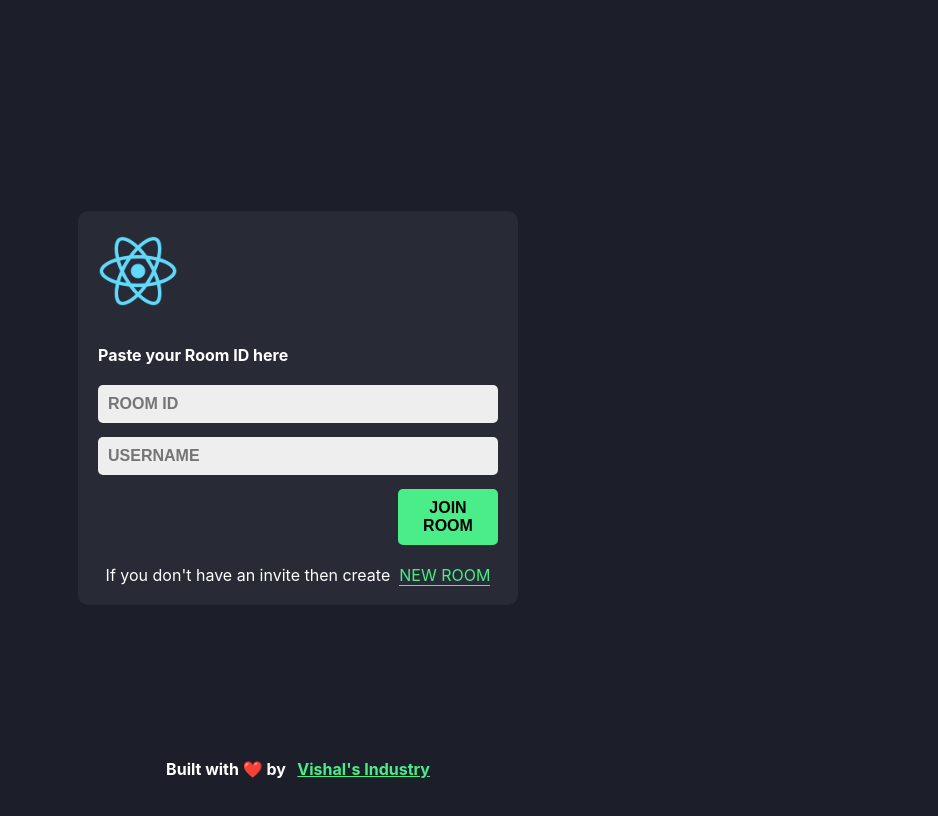
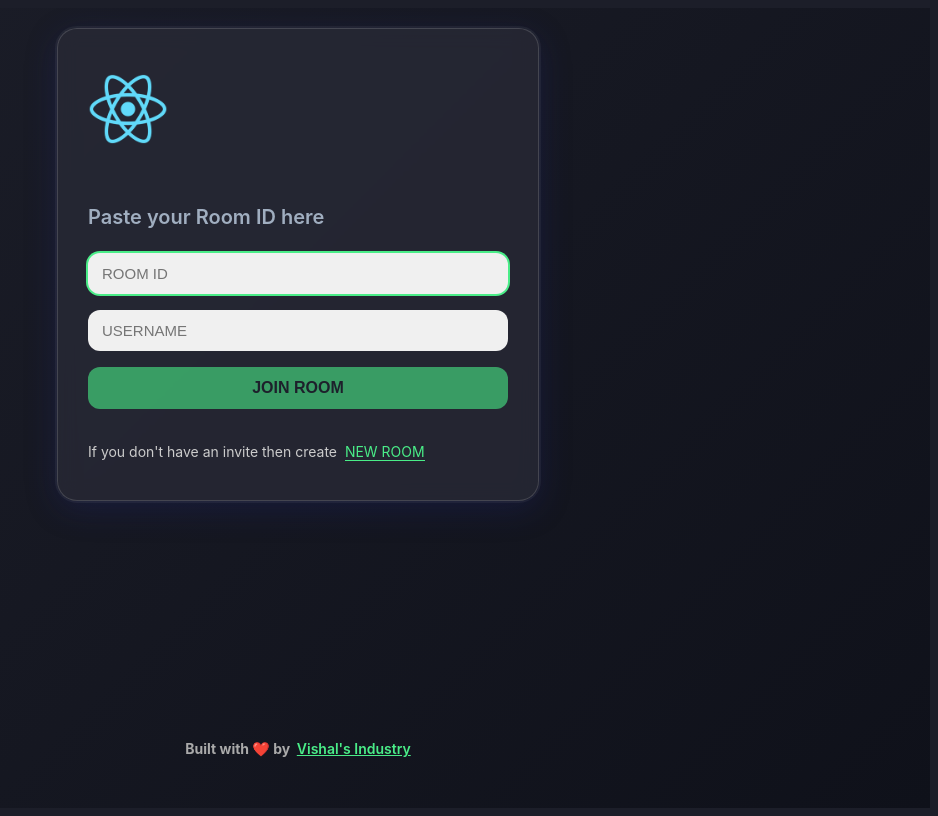
Before and after one commit to vshl2706/Realtime-CodeShare-Platform-, a React (Create React App) app: page / in a window 1280 px wide. Shown: the whole page, without its empty margins (342-1280 px from the left). Built offline with nearby package versions, Linux system fonts and the light colour scheme.

Commit message:
Solved multiple same user problem

```diff
--- a/src/App.css
+++ b/src/App.css
@@ -1,79 +1,134 @@
+/* Updated CSS for sleek, modern collaborative EditorPage layout */
+
 .homePageWrapper {
   display: flex;
   align-items: center;
   justify-content: center;
+  flex-direction: column;
+  background: linear-gradient(135deg, #1c1e29, #0f111a);
+  height: 100vh;
+  padding: 20px;
   color: #fff;
-  height: 100vh;
+  box-sizing: border-box;
+  overflow: auto;
 }
 
 .formWrapper {
-  background: #282a36;
-  padding: 20px;
-  border-radius: 10px;
-  width: 400px;
-  max-width: 90%;
+  background: rgba(40, 42, 54, 0.8);
+  padding: 40px 30px;
+  border-radius: 20px;
+  width: 420px;
+  max-width: 95%;
+  box-shadow: 0 8px 32px 0 rgba(31, 38, 135, 0.25);
+  backdrop-filter: blur(10px);
+  -webkit-backdrop-filter: blur(10px);
+  border: 1px solid rgba(255, 255, 255, 0.15);
+  outline: 2px solid rgba(255, 255, 255, 0.05);
+  transition: all 0.3s ease-in-out;
 }
 
 footer {
-  position: fixed;
-  bottom: 0;
+  margin-top: auto;
+  padding-bottom: 12px;
+  text-align: center;
+  font-size: 14px;
+  color: #aaa;
+  width: 100%;
 }
 
 footer a {
-  color: #4aee88;
+  color: #4aed88;
+  font-weight: 600;
 }
 
 .inputGroup {
   display: flex;
   flex-direction: column;
+  gap: 16px;
 }
 
 .mainLabel {
-  margin-bottom: 20px;
-  margin-top: 0;
+  margin-bottom: 24px;
+  font-size: 20px;
+  font-weight: 600;
+  color: #a0aec0;
 }
 
 .homePageLogo {
   height: 80px;
-  margin-bottom: 30px;
+  margin-bottom: 25px;
+  border-radius: 12px;
 }
 
 .inputBox {
-  padding: 10px;
-  border-radius: 5px;
+  padding: 12px 14px;
+  border-radius: 12px;
   outline: none;
   border: none;
-  margin-bottom: 14px;
-  background: #eee;
-  font-size: 16px;
-  font-weight: bold;
+  background: #f0f0f0;
+  font-size: 15px;
+  font-weight: 500;
+  color: #333;
+  transition: all 0.2s ease;
+}
+
+.inputBox:focus {
+  box-shadow: 0 0 0 2px #4aed88;
 }
 
 .btn {
   border: none;
-  padding: 10px;
-  border-radius: 5px;
+  padding: 12px;
+  border-radius: 12px;
   font-size: 16px;
-  font-weight: bold;
+  font-weight: 600;
   cursor: pointer;
   transition: all 0.3s ease-in-out;
 }
 
-.joinBtn,
+.joinBtn {
+  background: #4aed88;
+  color: #1c1e29;
+  width: 100%;
+}
+
+.joinBtn:hover {
+  background: #2b824c;
+  transform: scale(1.03);
+}
+
+.copyBtn,
 .leaveBtn {
   background: #4aed88;
-  width: 100px;
-  margin-left: auto;
+  color: #1c1e29;
+  margin-top: 14px;
+  padding: 10px 12px;
+  border-radius: 10px;
+  cursor: pointer;
+  transition: all 0.3s ease;
+  font-weight: 600;
+  width: 100%;
 }
 
-.joinBtn:hover,
+.disabledBtn {
+  opacity: 0.6;
+  pointer-events: none;
+}
+
+.leaveBtn {
+  background: #ff6b6b;
+  color: white;
+}
+
+.copyBtn:hover,
 .leaveBtn:hover {
-  background: #2b824c;
+  filter: brightness(1.1);
 }
 
 .createInfo {
-  margin: 0 auto;
-  margin-top: 20px;
+  margin-top: 18px;
+  font-size: 14px;
+  color: #ccc;
 }
 
 .createNewBtn {
@@ -81,61 +136,105 @@ footer a {
   text-decoration: none;
   border-bottom: 1px solid #4aed88;
   transition: all 0.3s ease-in-out;
+  cursor: pointer;
 }
 
 .createNewBtn:hover,
 footer a:hover {
-  color: #368654;
-  border-color: #368654;
-}
-.mainWrap {
-  display: grid;
-  grid-template-columns: 230px 1fr;
+  color: #36d37f;
+  border-color: #36d37f;
 }
 
-.aside {
+.mainWrap,
+.editorPageWrapper {
+  display: flex;
+  height: 100vh;
+  width: 100%;
+  background: linear-gradient(135deg, #0f111a, #1c1e29);
+  color: white;
+}
+
+.sidebar {
+  width: 320px;
   background: #1c1e29;
-  padding: 16px;
-  color: #fff;
   display: flex;
   flex-direction: column;
+  justify-content: space-between;
+  padding: 24px;
+  border-right: 1px solid rgba(255, 255, 255, 0.1);
+  box-shadow: 4px 0 20px rgba(0, 0, 0, 0.2);
+  position: relative;
 }
-.asideInner {
+
+.sidebarHeader {
+  text-align: center;
+  margin-bottom: 20px;
+}
+
+.logoImage {
+  height: 64px;
+  border-radius: 12px;
+  margin-bottom: 10px;
+}
+
+.clientsList {
   flex: 1;
+  overflow-y: auto;
+  display: grid;
+  grid-template-columns: repeat(auto-fill, minmax(120px, 1fr));
+  gap: 12px;
+  padding: 10px 0;
 }
-.clientsList{
+
+.sidebarFooter {
+  margin-top: 24px;
+  display: flex;
+  flex-direction: column;
+  gap: 12px;
+}
+
+.editorContainer {
+  flex: 1;
+  display: flex;
+  flex-direction: column;
+  padding: 24px;
+  overflow: hidden;
+}
+
+.code-editor-container {
+  border-radius: 20px;
+  background: linear-gradient(145deg, #13151d, #1e202d);
+  box-shadow: inset 0 0 10px rgba(255, 255, 255, 0.05), 0 0 30px rgba(0, 255, 255, 0.08);
+  padding: 24px;
+  height: 100%;
+  display: flex;
+  flex-direction: column;
+  transition: all 0.3s ease-in-out;
+}
+
+.code-editor-container:hover {
+  box-shadow: inset 0 0 12px rgba(255, 255, 255, 0.1), 0 0 40px rgba(0, 255, 255, 0.12);
+}
+
+.client {
   display: flex;
   align-items: center;
-  flex-wrap: wrap;
-  gap: 20px;
+  gap: 10px;
+  background: rgba(255, 255, 255, 0.06);
+  padding: 10px;
+  border-radius: 12px;
+  font-weight: 500;
+  color: #eee;
+  transition: 0.3s;
 }
-.client{
+
+.client:hover {
+  background: rgba(255, 255, 255, 0.12);
+}
+
+.actions {
   display: flex;
-  align-items: center;
   flex-direction: column;
-  font-weight: bold;
+  gap: 10px;
+  margin-top: 16px;
 }
-.CodeMirror {
-  min-height: calc(100vh - 20px);
-  font-size: 20px;
-  line-height: 1.6;
-  padding-top: 20px;
-}
-.editorWrap{
-  color: "darkorange";
-}
-.code-editor-container{
-  border: 2px solid rgba(255, 255, 255, 0.2);
-  border-radius: 12px;
-  padding: 8px;
-  background: linear-gradient(145deg, #022, #044);
-  box-shadow: 0 0 15px rgba(0, 255, 255, 0.2), 0 0 30px rgba(0, 255, 255, 0.1);
-  backdrop-filter: blur(4px);
-  -webkit-backdrop-filter: blur(4px);
-  box-sizing: border-box;
-  transition: box-shadow 0.3s ease, transform 0.3s ease;
-}
-.code-editor-container:hover {
-  box-shadow: 0 0 px rgba(0, 255, 255, 0.4), 0 0 40px rgba(0, 255, 255, 0.2);
-  /* transform: scale(1.01); */
-}
--- a/src/components/Editor.js
+++ b/src/components/Editor.js
@@ -70,7 +70,7 @@ const Editor = ({ socketRef, roomId }) => {
         myTheme,
         fixedHeightEditor,
         lineNumbers(),
-        highlightActiveLineGutter(),
+        // highlightActiveLineGutter(),
         foldGutter(),
         highlightSpecialChars(),
         drawSelection(),
@@ -85,9 +85,9 @@ const Editor = ({ socketRef, roomId }) => {
         syntaxHighlighting(defaultHighlightStyle),
         syntaxHighlighting(myHighlightStyle),
         javascript({ typescript: true }),
+        keymap.of(defaultKeymap),
         keymap.of([
           indentWithTab,
-          ...defaultKeymap,
           ...closeBracketsKeymap,
           ...searchKeymap,
           ...historyKeymap,
--- a/src/pages/Home.js
+++ b/src/pages/Home.js
@@ -1,49 +1,53 @@
-import React, {useState} from 'react';
-import {v4 as uuidV4} from 'uuid';
+import React, { useEffect, useRef, useState } from 'react';
+import { v4 as uuidV4 } from 'uuid';
 import toast from 'react-hot-toast';
 import { useNavigate } from 'react-router-dom';
+
 const Home = () => {
-
   const [roomId, setRoomId] = useState('');
   const [username, setUsername] = useState('');
   const navigate = useNavigate();
+  const roomInputRef = useRef(null);
+
+  useEffect(() => {
+    roomInputRef.current.focus(); // Auto focus on ROOM ID input
+  }, []);
 
   const createNewRoom = (e) => {
     e.preventDefault();
     const id = uuidV4();
-    // console.log("New Room id is : ",id);
     setRoomId(id);
-    toast.success('New Room Created');
+    toast.success('New Room Created 🚀');
   };
 
   const joinRoom = () => {
-    if(!roomId || !username){
-      toast.error('Room Id and Username is required');
+    if (!roomId || !username) {
+      toast.error('Room ID and Username are required');
       return;
     }
 
-    // Redirect to editor page
     navigate(`/editor/${roomId}`, {
       state: {
         username,
-      }
+      },
     });
   };
 
   const handleInputEnter = (e) => {
-    console.log('event', e.code); // This console will show us what keys are being pressed
-    if(e.code === 'Enter'){
+    if (e.code === 'Enter') {
       joinRoom();
     }
-  }
+  };
 
-  return <div className="homePageWrapper">
+  return (
+    <div className="homePageWrapper">
       <div className="formWrapper">
-        <img className="homePageLogo"src="/logo192.png" alt="code-sync-logo"/>
+        <img className="homePageLogo" src="/logo192.png" alt="code-sync-logo" />
         <h4 className="mainLabel">Paste your Room ID here</h4>
         <div className="inputGroup">
           <input
             type="text"
+            ref={roomInputRef}
             className="inputBox"
             placeholder="ROOM ID"
             onChange={(e) => setRoomId(e.target.value)}
@@ -58,10 +62,16 @@ const Home = () => {
             value={username}
             onKeyUp={handleInputEnter}
           />
-            <button className="btn joinBtn" onClick={joinRoom}>JOIN ROOM</button>
+          <button
+            className={`btn joinBtn ${roomId && username ? '' : 'disabledBtn'}`}
+            onClick={joinRoom}
+            disabled={!roomId || !username}
+          >
+            JOIN ROOM
+          </button>
           <span className="createInfo">
             If you don't have an invite then create &nbsp;
-                <a onClick={createNewRoom} href="" className="createNewBtn">
+            <a onClick={createNewRoom} href="#" className="createNewBtn">
               NEW ROOM
             </a>
           </span>
@@ -69,11 +79,14 @@ const Home = () => {
       </div>
       <footer>
         <h4>
-            Built with ❤️ by &nbsp; {' '}
-            <a href="https://github.com/vshl2706">Vishal's Industry</a>
+          Built with ❤️ by &nbsp;
+          <a href="https://github.com/vshl2706" target="_blank" rel="noreferrer">
+            Vishal's Industry
+          </a>
         </h4>
       </footer>
     </div>
-}
+  );
+};
 
-export default Home
+export default Home;
```
Also changed, not shown: src/pages/EditorPage.js (+53 -102 lines). Lines whose indentation alone changed are shown as unchanged.
